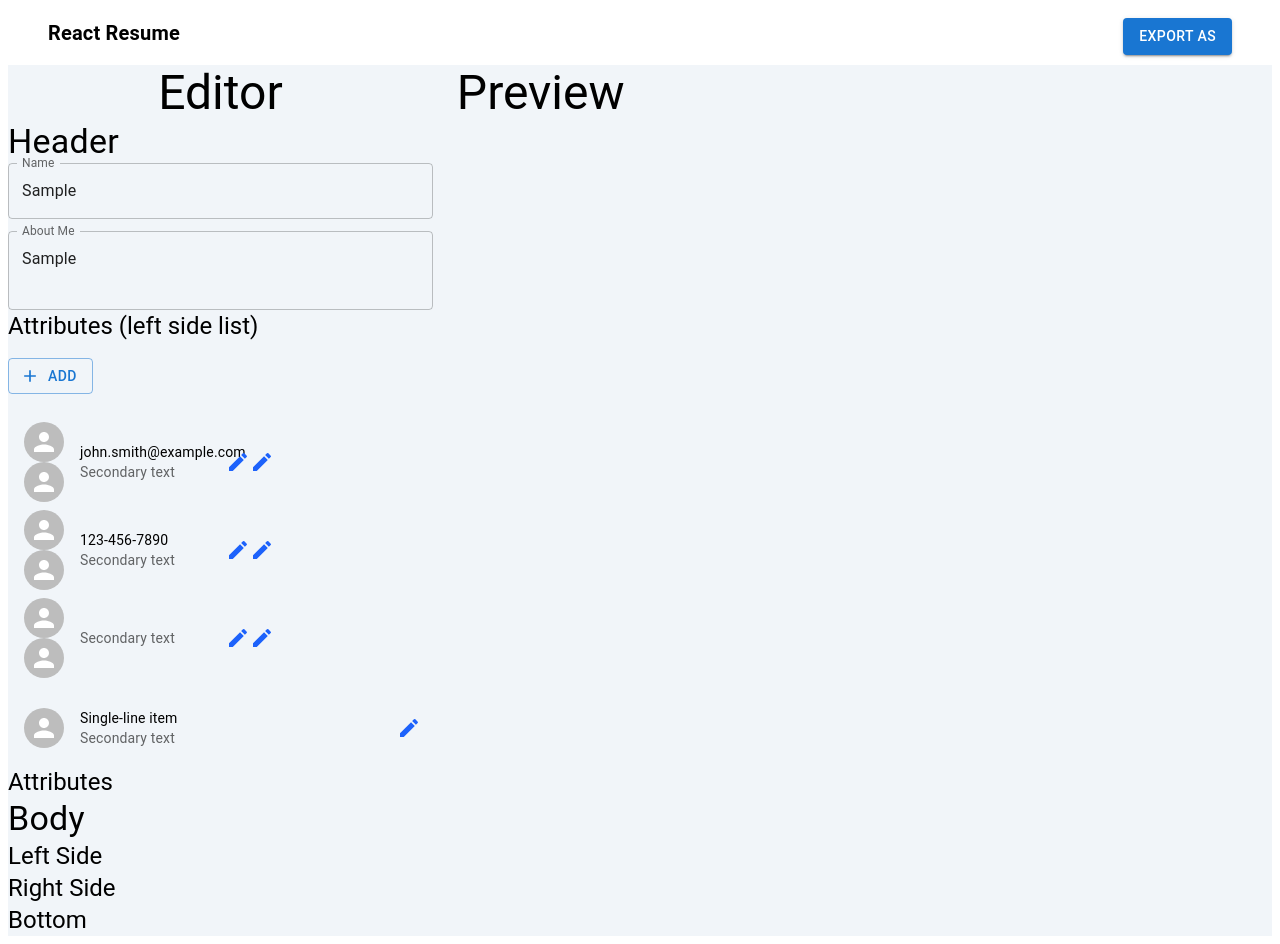
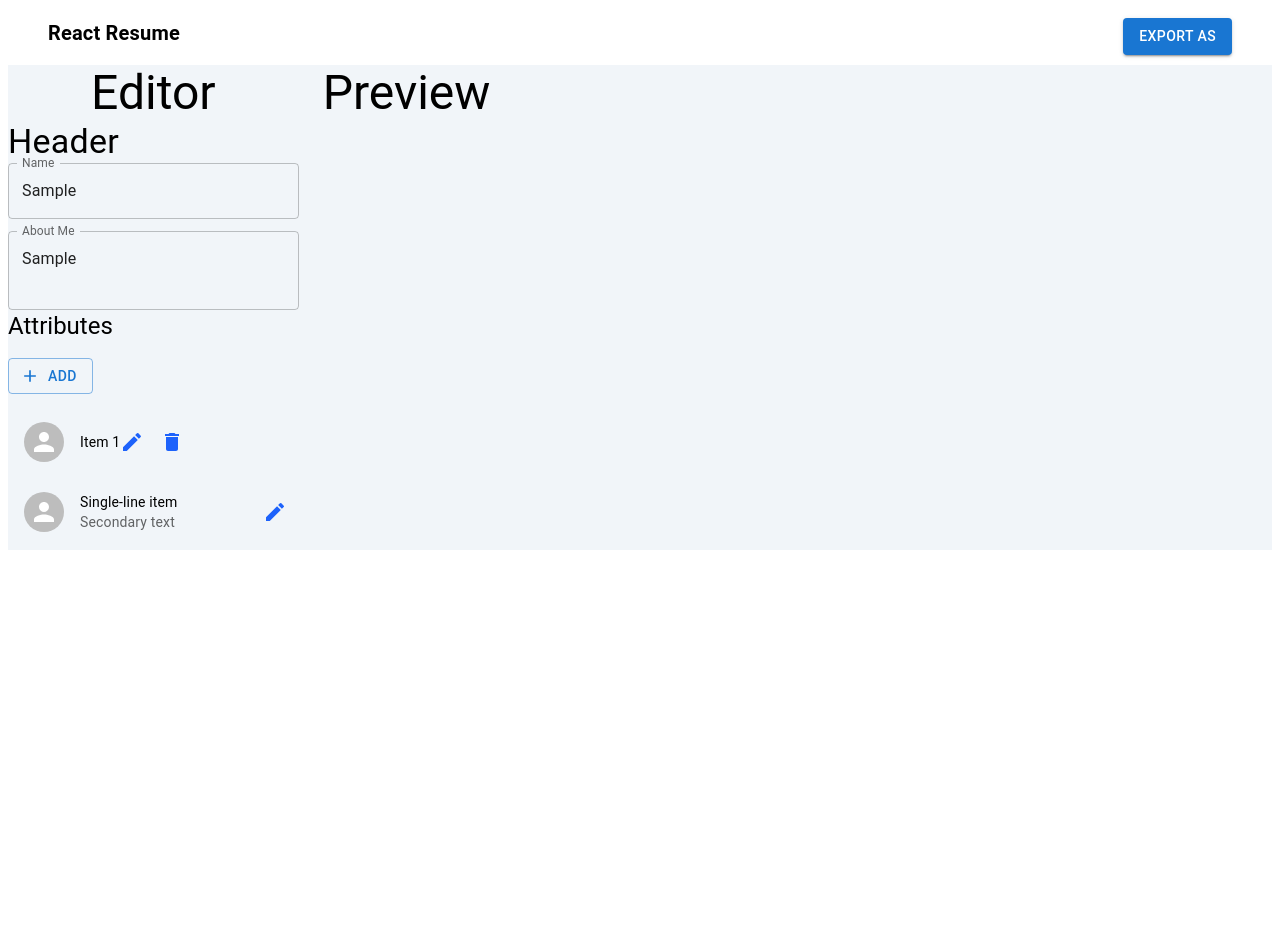
Before and after one commit to kairsato/ResumeReact, a Next.js app: page /editor/layoutOutline in a window 1280 px wide. Both pictures are taken after typing "Sample", "Sample" into the empty fields and a click on the button "ADD". After the commit the page ends 800 px from the top, so only its background shows below. Built offline with nearby package versions, Linux system fonts and the light colour scheme.

Commit message:
Added order and another template

```diff
--- /dev/null
+++ b/common/constants.tsx
@@ -0,0 +1 @@
+export const resume = 'resumeState';
--- /dev/null
+++ b/modals/editAttributes.tsx
@@ -0,0 +1,46 @@
+import { Box, Button, Dialog, DialogActions, DialogContent, DialogTitle, TextField } from "@mui/material";
+
+export interface SimpleDialogProps {
+    open: boolean;
+    selectedValue: string;
+    onClose: (value: string) => void;
+  }
+
+export default function SimpleDialog(props: SimpleDialogProps) {
+    const { onClose, selectedValue, open } = props;
+
+    const handleClose = () => {
+      onClose(selectedValue);
+    };
+
+    const handleListItemClick = (value: string) => {
+      onClose(value);
+    };
+
+    return (
+      <Dialog onClose={handleClose} open={open}>
+        <DialogTitle>Attribute Editor</DialogTitle>
+        <DialogContent>
+            <TextField id="outlined-basic" label="Name (optional)" variant="outlined" />
+            <TextField id="outlined-basic" label="Value" variant="outlined" required />
+            <form>
+            <Box sx={{ border: '2px dashed lightgrey', padding: 2}}>
+              {/* <button type="submit">Upload</button> */}
+
+            <input type="file" />
+            {/* <button type="submit">Upload</button> */}
+            </Box>
+            </form>
+        </DialogContent>
+        <DialogActions>
+        <Button variant="outlined" onClick={handleClose} color="primary">
+                Cancel
+            </Button>
+            <Button variant="outlined" onClick={handleClose} color="primary">
+                Save
+            </Button>
+        </DialogActions>
+
+      </Dialog>
+    );
+  }
--- a/models/resume.ts
+++ b/models/resume.ts
@@ -8,6 +8,7 @@ interface Resume {
 }
 
 interface Attribute{
+    order: number,
     icon? :string,
     title? :string,
     value :string
@@ -21,6 +22,7 @@ interface Section {
 }
 
 interface Point{
+    order: number,
     title:string,
     subtitle?:string,
     content?:string,
--- a/pages/editor/editorSection.tsx
+++ b/pages/editor/editorSection.tsx
@@ -1,5 +1,6 @@
 import {
   Avatar,
+  Box,
   Button,
   Container,
   Grid,
@@ -14,26 +15,59 @@ import {
 } from '@mui/material';
 import EditIcon from '@mui/icons-material/Edit';
 import AddIcon from '@mui/icons-material/Add';
+import DeleteIcon from '@mui/icons-material/Delete';
 import { useEffect, useState } from 'react';
-import TestTemplate from '../../template/TestTemplate.json';
+import EmptyTemplate from '../../template/EmptyTemplate.json';
+import { resume } from '../../common/constants';
+import SimpleDialog from '../../modals/editAttributes';
+
 const ContentSpacer = () => <Container sx={{ height: 12 }}></Container>;
 
 export default function Editor() {
-  const [state, setState] = useState<Resume>(TestTemplate);
+  const [state, setState] = useState<Resume>(EmptyTemplate);
+  const [modalOpen, setModalOpen] = useState(false);
+  const [selectedValue, setSelectedValue] = useState("");
+
+  const handleClose = (value: string) => {
+    setModalOpen(false);
+    setSelectedValue(value);
+  };
 
   useEffect(() => {
-    console.log('Count has changed:', state);
+    localStorage.setItem(resume, JSON.stringify(state));
   }, [state]);
 
-  const appendAttribute = (attribute: Attribute) => {
+  const appendAttribute = () => {
+
+    const maxOrder = state.header.attributes.reduce((max, item) => (item.order > max ? item.order : max), 0) + 1;
+     var newAttribute: Attribute =
+    {
+      order: maxOrder,
+      title: "Item "+ maxOrder,
+      value: "",
+    }
+
+    //icon && (newAttribute.icon = icon);
+
     setState({
       ...state,
       header: {
         ...state.header,
-        attributes: [...state.header.attributes, attribute]
+        attributes: [...state.header.attributes, newAttribute]
       }
     });
   };
+
+  const deleteAttribute = (order : number) => {
+    setState({
+      ...state,
+      header: {
+        ...state.header,
+        attributes: [...state.header.attributes.filter((item) => item.order !== order)]
+      }
+    });
+  };
+
 
   return (
     <Stack>
@@ -62,37 +96,46 @@ export default function Editor() {
       <Grid container spacing={2} direction="row">
         <Grid item xs={8}>
           <Typography variant="h5" component="h2">
-            Attributes (left side list)
+            Attributes
           </Typography>
         </Grid>
         <Grid item xs={8}>
           <Button
             variant="outlined"
             startIcon={<AddIcon />}
-            onClick={() => appendAttribute({ value: '' })}
+            onClick={() => appendAttribute()}
           >
             Add
           </Button>
         </Grid>
+        <SimpleDialog
+        selectedValue={selectedValue}
+        open={modalOpen}
+        onClose={handleClose}
+      />
         <Grid item xs={8}>
           <List dense={true}>
             {state.header.attributes.map((item) => {
               return (
                 <ListItem
                   secondaryAction={
-                    <IconButton edge="end" aria-label="delete">
+                    <Stack direction="row">
+                    <IconButton edge="end" aria-label="delete" onClick={() => setModalOpen(true)}>
                       <EditIcon style={{ color: '#1d62fb' }} />
-                      <EditIcon style={{ color: '#1d62fb' }} />
-                    </IconButton>
+                      </IconButton>
+                      <Box sx={{width:12}} />
+                      <IconButton edge="end" aria-label="delete" onClick={() => deleteAttribute(item.order)}>
+                        <DeleteIcon style={{ color: '#1d62fb' }} />
+                      </IconButton>
+                   </Stack>
                   }
                 >
                   <ListItemAvatar>
-                    <Avatar></Avatar>
-                    <Avatar></Avatar>
+                    {item.icon ??  <Avatar></Avatar>}
                   </ListItemAvatar>
                   <ListItemText
-                    primary={item.value}
-                    secondary={'Secondary text'}
+                    primary={item.title}
+                    secondary={item.value}
                   />
                 </ListItem>
               );
@@ -118,21 +161,6 @@ export default function Editor() {
           />
         </ListItem>
       </List>
-      <Typography variant="h5" component="h2">
-        Attributes
-      </Typography>
-      <Typography variant="h4" component="h2">
-        Body
-      </Typography>
-      <Typography variant="h5" component="h2">
-        Left Side
-      </Typography>
-      <Typography variant="h5" component="h2">
-        Right Side
-      </Typography>
-      <Typography variant="h5" component="h2">
-        Bottom
-      </Typography>
     </Stack>
   );
 }
--- /dev/null
+++ b/template/EmptyTemplate.json
@@ -0,0 +1,11 @@
+{
+    "header": {
+      "name": "",
+      "info": "",
+      "attributes": [
+
+      ]
+    },
+    "body": [
+    ]
+  }
--- a/template/TestTemplate.json
+++ b/template/TestTemplate.json
@@ -4,11 +4,13 @@
     "info": "Software Engineer",
     "attributes": [
       {
+        "order": 1,
         "icon": "icon-url",
         "title": "Email",
         "value": "john.smith@example.com"
       },
       {
+        "order": 2,
         "icon": "icon-url",
         "title": "Phone",
         "value": "123-456-7890"
@@ -21,12 +23,14 @@
       "icon": "icon-url",
       "points": [
         {
+          "order": 1,
           "title": "Software Engineer",
           "subtitle": "Company A",
           "content": "Developed various applications.",
           "dates": "Jan 2020 - Present"
         },
         {
+          "order": 2,
           "title": "Junior Developer",
           "subtitle": "Company B",
           "content": "Assisted in developing web applications.",
```
